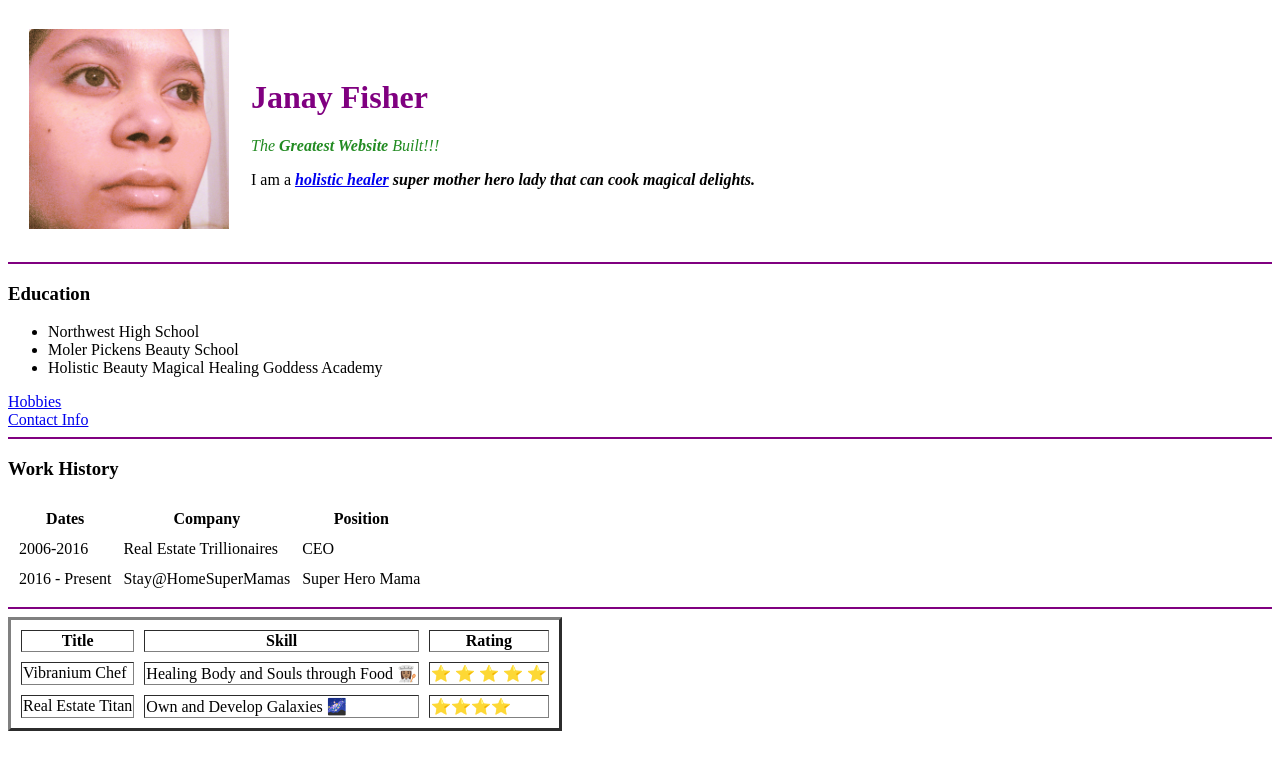
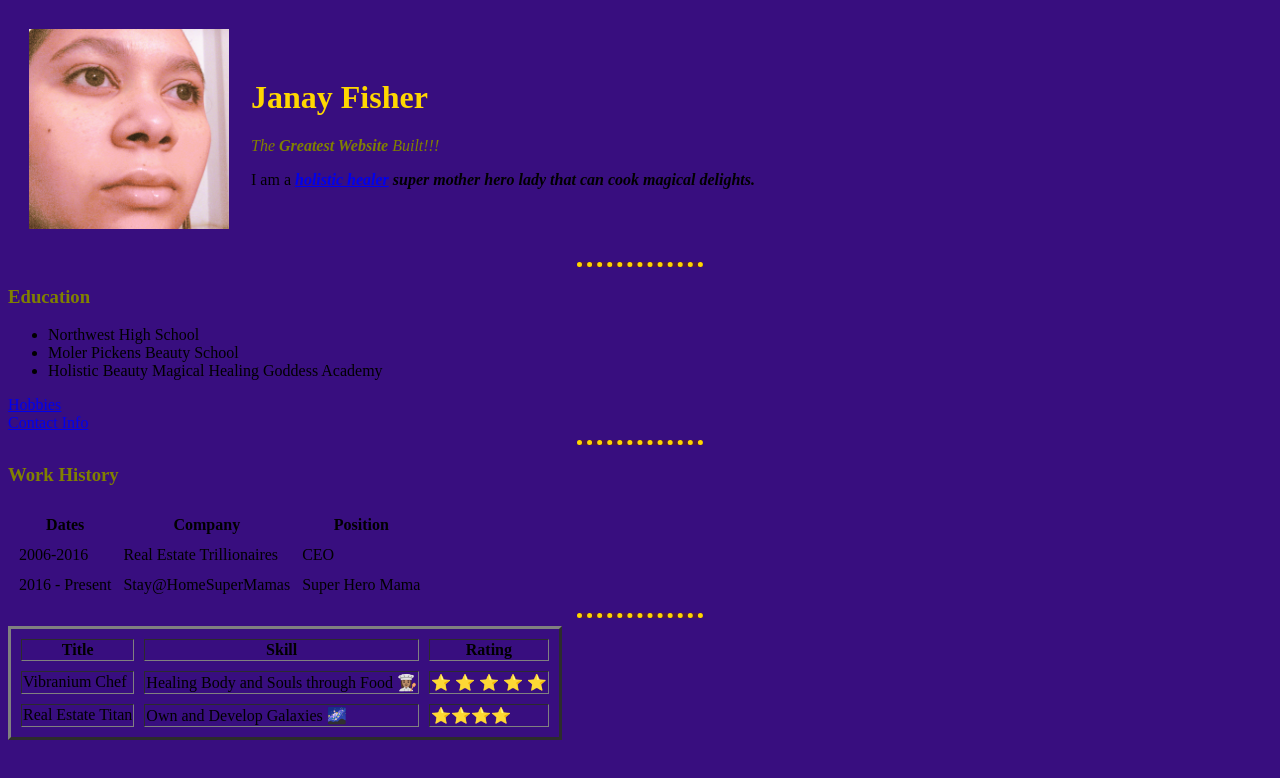
Before and after one commit to fijanay/html-personal-site, a plain HTML site: page index.html in a window 1280 px wide. Drawn offline with Linux system fonts and the light colour scheme.

Commit message:
updated html personal site

```diff
--- /dev/null
+++ b/css/styles.css
@@ -0,0 +1,10 @@
+body{background-color:#380e7f;}
+
+hr{background-color:#511845;
+  border-style:dotted none none;
+  border-color: gold;
+  border-width: 5px;
+  width:10%;}
+
+h1{color:gold;}
+h3{color:olive;}
--- a/index.html
+++ b/index.html
@@ -2,14 +2,18 @@
 <html lang="en" dir="ltr">
 
  <head>
+
    <meta charset="utf-8">
+
    <title>💯Janay's site💯 </title>
+
+   <link rel="stylesheet" href="css/styles.css">
+
  </head>
 
  <body>
 
    <table cellspacing="20">
-
 
    <tr>
 
@@ -19,9 +23,12 @@
 
       <td>
 
-        <h1 style="color:purple;"> Janay Fisher </h1>
-        <p style="color:#228B22;"> <em> The <strong> Greatest Website </strong> Built!!!</em>
+        <h1>Janay Fisher</h1>
+
+        <p style="color:olive;">
+          <em> The <strong> Greatest Website </strong> Built!!!</em>
         </p>
+
         <p>
           I am a <em><strong><a href="https://www.youtube.com/watch?v=DWzskeaW8Vs">
                 holistic healer</a> super mother hero lady that can cook magical delights.</strong></em>
@@ -60,8 +67,6 @@
   <hr color="purple">
 
   <h3>Work History</h3>
-
-
 
   <table cellspacing="10">
 
@@ -117,10 +122,6 @@
 
   </table>
 
-
-
-
-
 </body>
 
 </html>
```
Also changed, not shown: Debugging Challanges/index.copy.html (added), 2 other files. Lines whose indentation alone changed are shown as unchanged.
